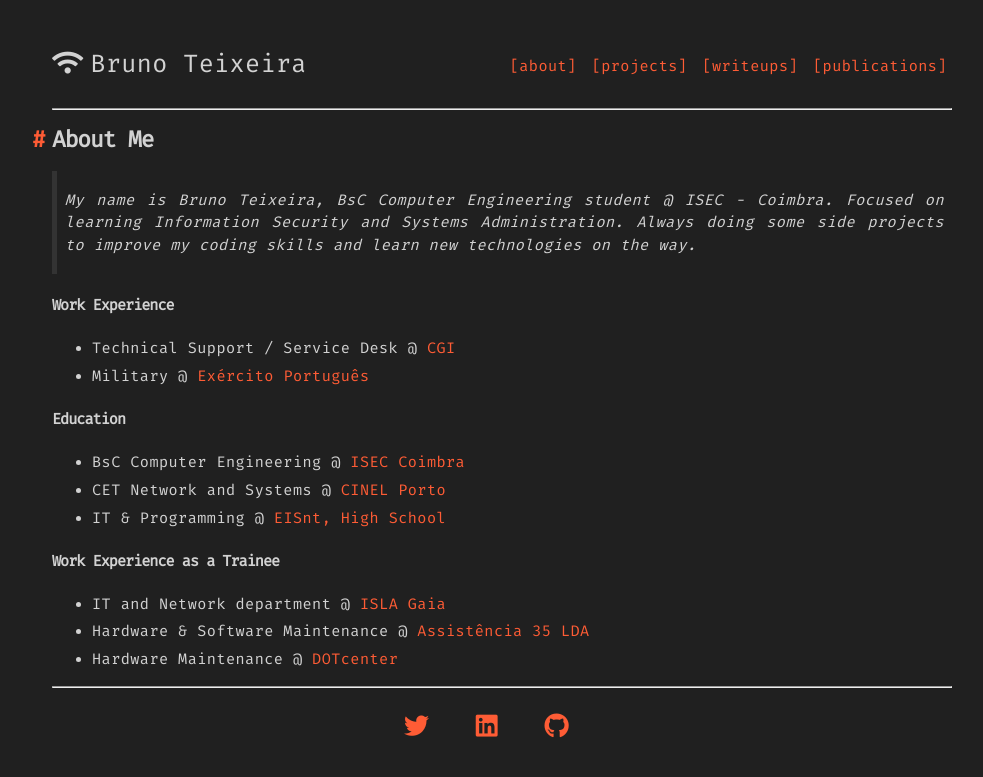
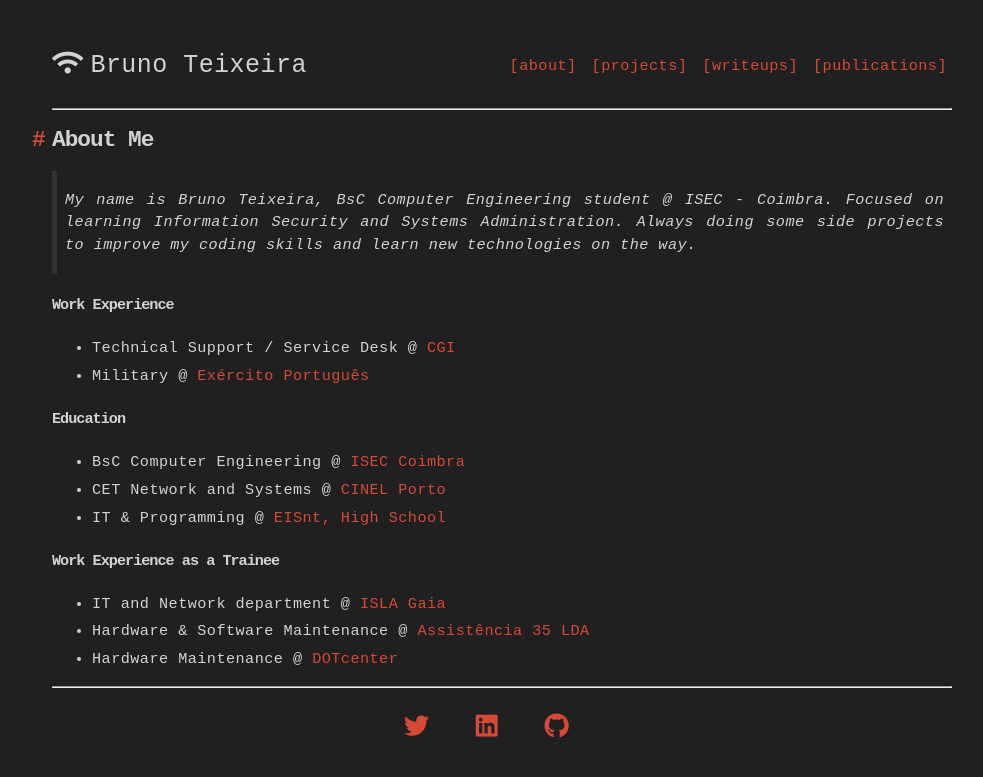
Before and after one commit to BrunoTeixeira1996/BrunoTeixeira1996.github.io, a Jekyll site: the page built from index.md, in a window 1280 px wide. Shown: the top 777 px of the page, without its empty margins (138-1121 px from the left). Built offline with Jekyll 4.4.1, drawn with Linux system fonts in a browser that asks for light colours; nearby versions of some CDN libraries.

Commit message:
changed the color scheme to a more numix color scheme

```diff
--- a/css/main.css
+++ b/css/main.css
@@ -1,10 +1,10 @@
 :root {
-  --main-headers-color: #fe5c35;
+  --main-headers-color: #d64937;
   --main-bg-color: #202020;
   --main-font-color: rgba(255, 255, 255, 0.8);
   --hr-border-settings: 2px solid rgba(255, 255, 255, 0.3);
-  --code-bg-color: #202020;
-  --code-font-color: #d0d0d0;
+  --code-bg-color: #2d2d2d;
+  --code-font-color: #dcdcdc;
 }
 html {
   height: 100%;
@@ -15,7 +15,7 @@
 body {
   margin: 0;
   color: var(--main-font-color);
-  font-family: 'Fira Mono',monospace;
+  font-family: 'Inconsolata',monospace;
   font-size: 0.95em;
   font-weight: 300;
   letter-spacing: .03em;
```
